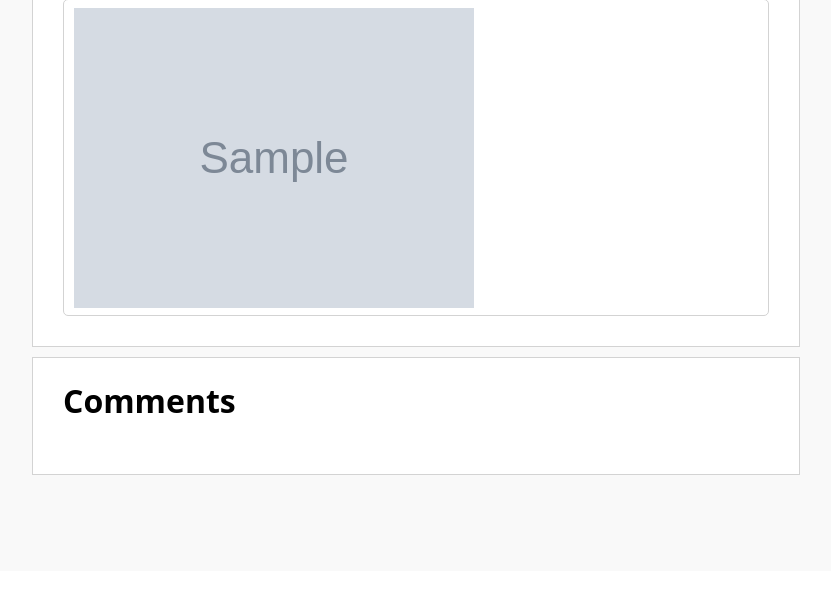
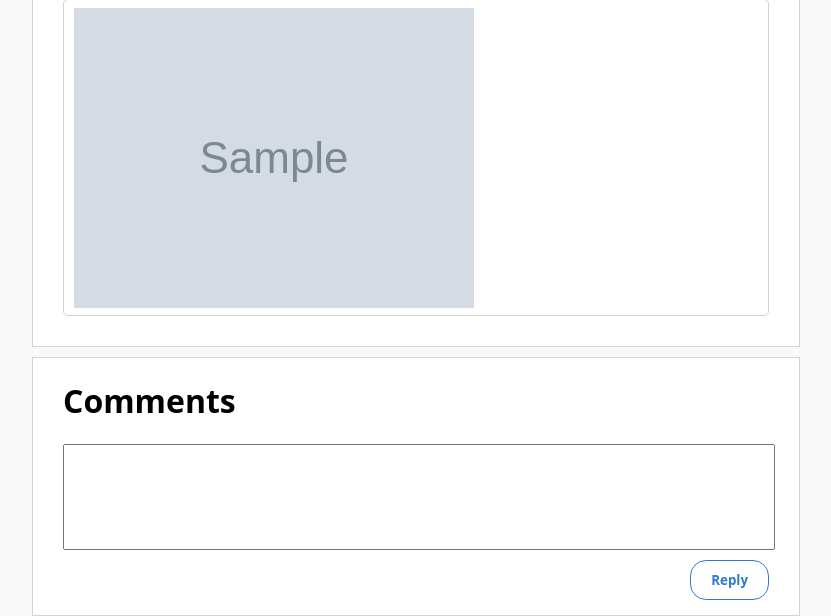
Before and after one commit to petelliott/CMPUT404-project, a Django app: page /blog/post/1 in a window 1280 px wide. Shown: the part 229-845 px from the top of the page, without its empty margins (224-1055 px from the left). Before the commit the page ends 704 px from the top, so only its background shows below. Run offline with Django 3.2, Linux system fonts and the light colour scheme; a user stored in the database is signed in; tables that the repository leaves empty hold one stand-in row (values such as "Sample post"); grey boxes marked "Sample" are stand-in pictures.

Commit message:
comment form

```diff
--- a/blog/static/blog/viewpost.css
+++ b/blog/static/blog/viewpost.css
@@ -63,6 +63,29 @@
     border-style: solid;
     border-color: lightgray;
     border-width: 1px;
-    padding: 0px 30px 30px 30px;
+    padding: 0px 30px 60px 30px;
     background-color: white;
 }
+
+#com{
+    resize: none;
+    width: 100%;
+    height: 100px;
+    resize:none;
+}
+
+.comment_button{
+    color: #2e7acd;
+    background-color: white;
+    border: none;
+    border-style: solid;
+    border-color: #2e7acd;
+    display: block;
+    padding: 10px 20px;
+    text-align: center;
+    font-weight: bold;
+    border-width: 1px;
+    border-radius: 16px;
+    float: right;
+    margin-top: 5px;
+}
--- a/blog/templates/blog/viewpost.html
+++ b/blog/templates/blog/viewpost.html
@@ -30,13 +30,17 @@
 		{% endif %}
 	</div>
 </div>
+
+{% if user and user.is_authenticated and user.author%}
 <div class="post-comments">
     <h1>Comments</h1>
+	<form action="/action_page.php">
+	<textarea id="com">
+	</textarea>
+	</form>
+	<button class="comment_button" onclick="">Reply</button>
 </div>
-
-
-
-
+{% endif %}
 
 
 {% endblock %}
```
